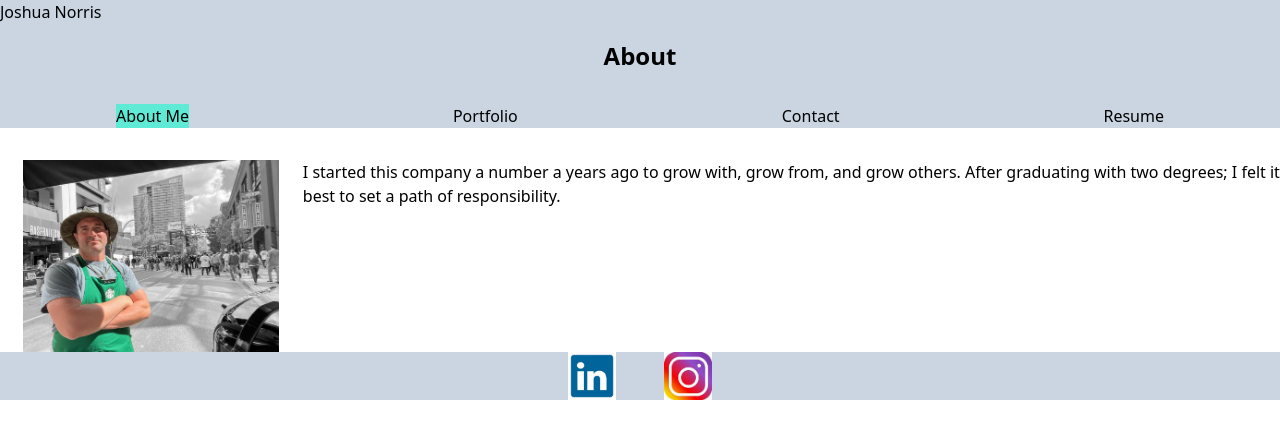
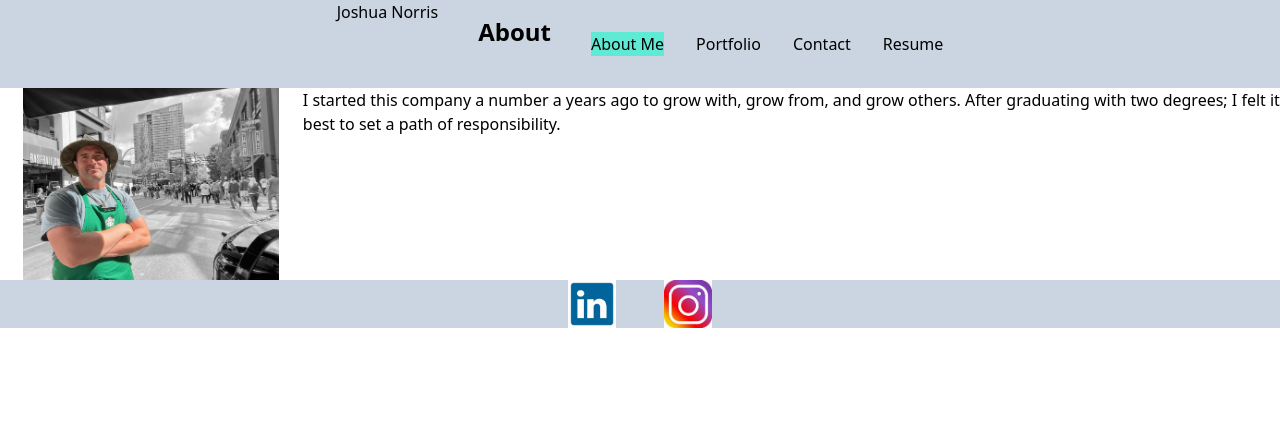
Before and after one commit to janorris65/HW20-ReactPortfolio, a React (Vite) app: page / in a window 1280 px wide. Shown: the top 438 px of the page. Built offline with nearby package versions, Linux system fonts and the light colour scheme.

Commit message:
css stlying

```diff
--- a/src/components/NavBar.jsx
+++ b/src/components/NavBar.jsx
@@ -4,7 +4,7 @@ export default function NavBar(props) {
   const { handleClick } = props;
   return (
     // Name , Navs (about me, portfolio, contact, resume), current section must be highlighted, onclick
-    <header className="bg-slate-300">
+    <header className="space-y-15 flex justify-center gap-x-10 bg-slate-300">
       <h1>Joshua Norris</h1>
       <h2>{props.selected}</h2>
       <nav className="my-8">
```
